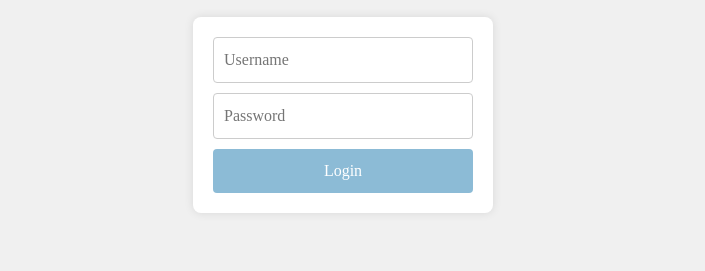
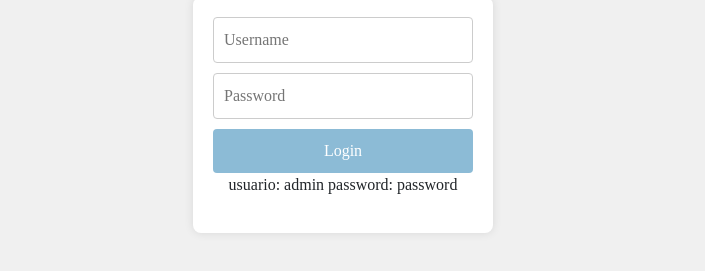
Before and after one commit to Gisel23/Hotel-Arenas, a website: page Public/login.html in a window 1280 px wide. Shown: the part 355-626 px from the top of the page, without its empty margins (297-1002 px from the left). Drawn offline with nearby package versions, Linux system fonts and the light colour scheme; files that its build step writes are made by us from their sources.

Commit message:
admin password

```diff
--- a/Public/login.html
+++ b/Public/login.html
@@ -81,6 +81,10 @@
                 <input type="password" name="password" placeholder="Password" required>
                 <button type="submit">Login</button>
             </form>
+            <p>
+                usuario: admin
+                password: password
+            </p>
         </div>
     </div>
 </body>
```
